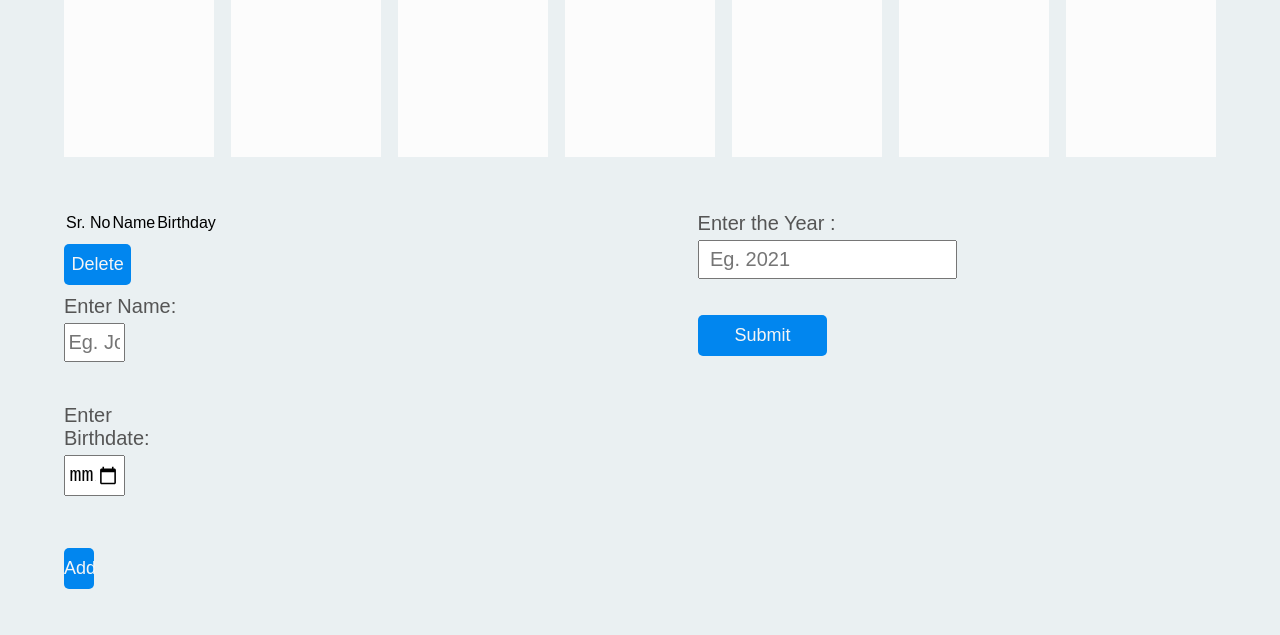
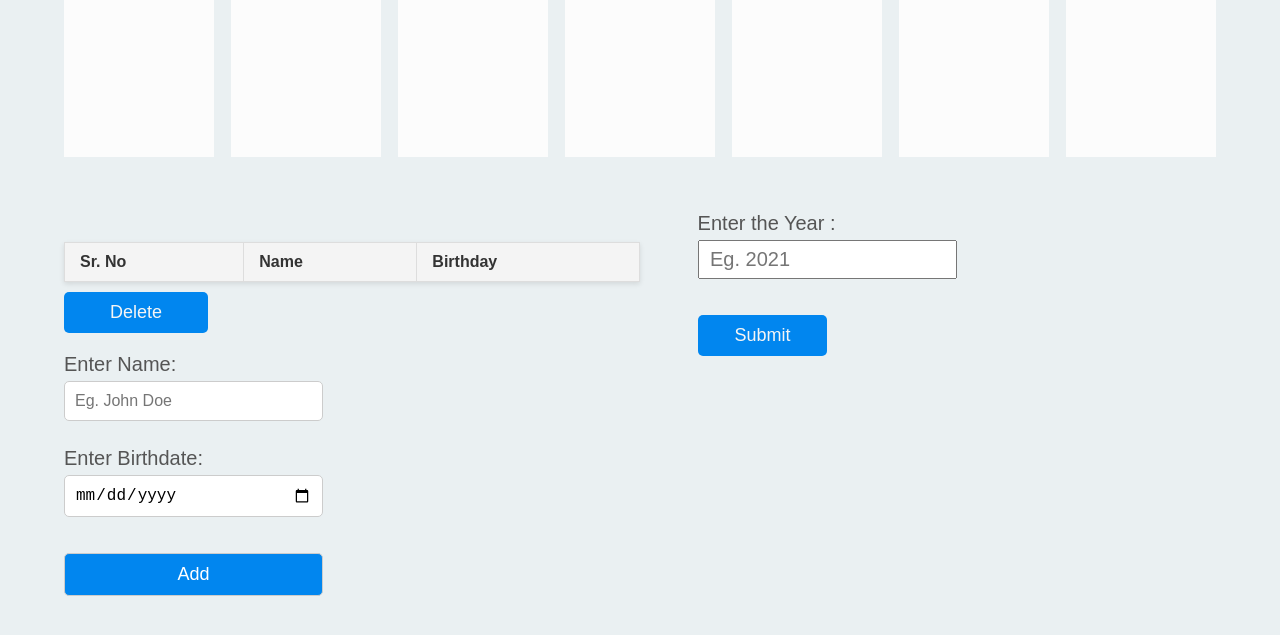
Before and after one commit to vipul138/es-calender, a plain HTML site: page index.html in a window 1280 px wide. Shown: the part 111-746 px from the top of the page. Drawn offline with Linux system fonts and the light colour scheme.

Commit message:
Update style.css

```diff
--- a/assets/css/style.css
+++ b/assets/css/style.css
@@ -131,6 +131,7 @@ header h1 a { color: #98a4ac;}
 .week-days .days {
   display: flex;
   justify-content: space-between;
+  flex-wrap: wrap;
 }
 
 .days > li {
@@ -139,6 +140,18 @@ header h1 a { color: #98a4ac;}
   padding-bottom: 25px;
   position: relative;
   overflow: hidden;
+}
+
+@media only screen and (max-width: 768px) {
+  .week-days .days {
+    flex-direction: column;
+    align-items: center;
+  }
+
+  .days > li {
+    max-width: 100%;
+    min-width: 100%;
+  }
 }
 
 .days h3 {
@@ -216,9 +229,13 @@ header h1 a { color: #98a4ac;}
   justify-content: space-between;
 }
 
+.get-year .user-form {
+  width: 50%;
+}
+
 .get-year textarea {
   box-sizing: border-box;
-  width: 50%;
+  width: 100%;
   min-height: 300px;
   outline: none;
   overflow: auto;
@@ -266,6 +283,72 @@ header h1 a { color: #98a4ac;}
 
 .get-year button:hover { background-color: #005291;}
 
+/* user-table section starts */
+
+.user-table {
+  margin-top: 30px;
+  width: 100%;
+  border-collapse: collapse;
+  background-color: #ffffff;
+  box-shadow: 0 2px 5px rgba(0, 0, 0, 0.1);
+}
+
+.user-table th,
+.user-table td {
+  padding: 10px 15px;
+  text-align: left;
+  border: 1px solid #ddd;
+}
+
+.user-table th {
+  background-color: #f4f4f4;
+  font-weight: bold;
+  color: #333333;
+}
+
+.user-table tr:nth-child(even) {
+  background-color: #f9f9f9;
+}
+
+.user-table tr:hover {
+  background-color: #f1f1f1;
+}
+
+.user-table td {
+  color: #555555;
+  font-size: 14px;
+}
+
+.user-form form {
+  margin-top: 10px;
+  display: flex;
+  flex-direction: column;
+}
+
+.user-form form input,
+.user-form form textarea,
+.user-form form button {
+  width: 100%;
+  padding: 10px;
+  border: 1px solid #ccc;
+  border-radius: 5px;
+  font-size: 16px;
+}
+
+.user-form form button {
+  background-color: #0186ef;
+  color: #fff;
+  font-size: 18px;
+  text-transform: capitalize;
+  cursor: pointer;
+}
+
+.user-form form button:hover {
+  background-color: #005291;
+}
+
+/* user-table section ends */
+
 /* get-year section ends */
 
 /*=================================
```
